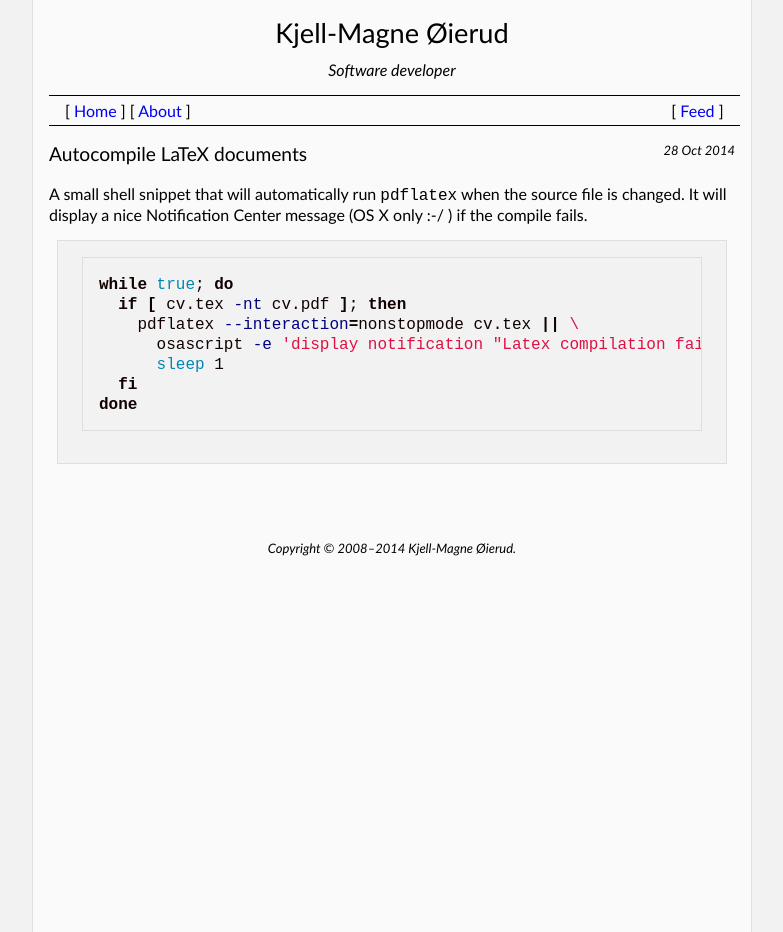
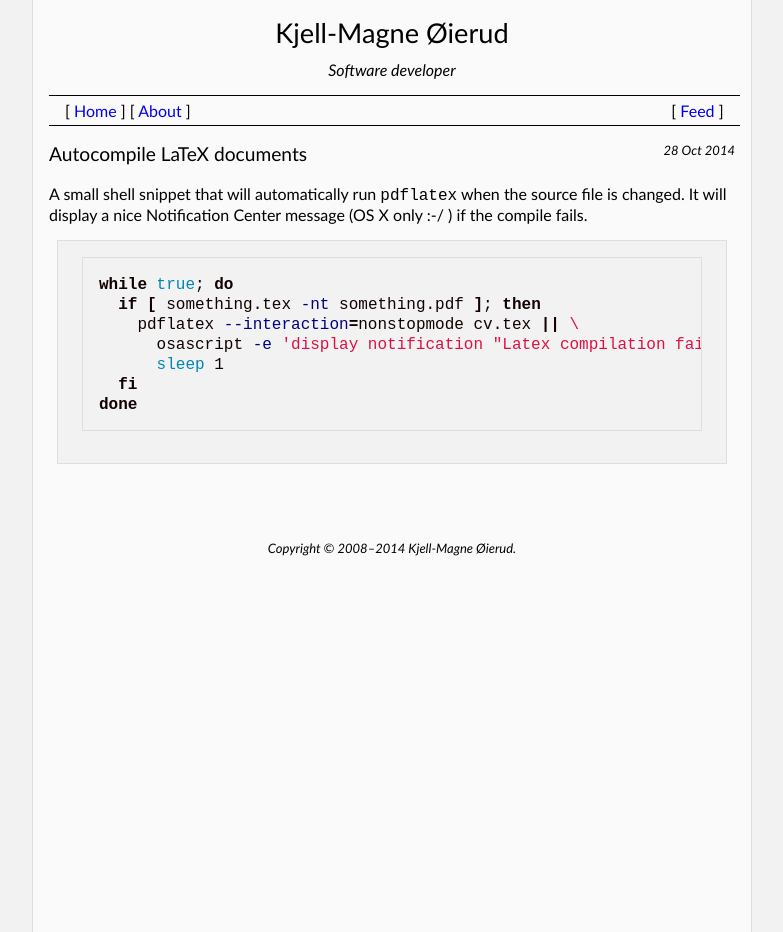
Before and after one commit to kjellm/kjellm.github.com, a Jekyll site: the page built from _posts/2014-10-27-AutocompileLaTeXDocuments.markdown, in a window 1280 px wide. Shown: the whole page, without its empty margins (248-1031 px from the left). Built offline with Jekyll 4.4.1, drawn with Linux system fonts in a browser that asks for light colours; Markdown is read by kramdown in place of the engine named in the settings.

Commit message:
Update 2014-10-27-AutocompileLaTeXDocuments.markdown

````diff
--- a/_posts/2014-10-27-AutocompileLaTeXDocuments.markdown
+++ b/_posts/2014-10-27-AutocompileLaTeXDocuments.markdown
@@ -8,7 +8,7 @@ A small shell snippet that will automatically run `pdflatex` when the source fil
 
 ```sh
 while true; do
-  if [ cv.tex -nt cv.pdf ]; then
+  if [ something.tex -nt something.pdf ]; then
     pdflatex --interaction=nonstopmode cv.tex || \
       osascript -e 'display notification "Latex compilation failed" with title "ERROR"'
       sleep 1
````
